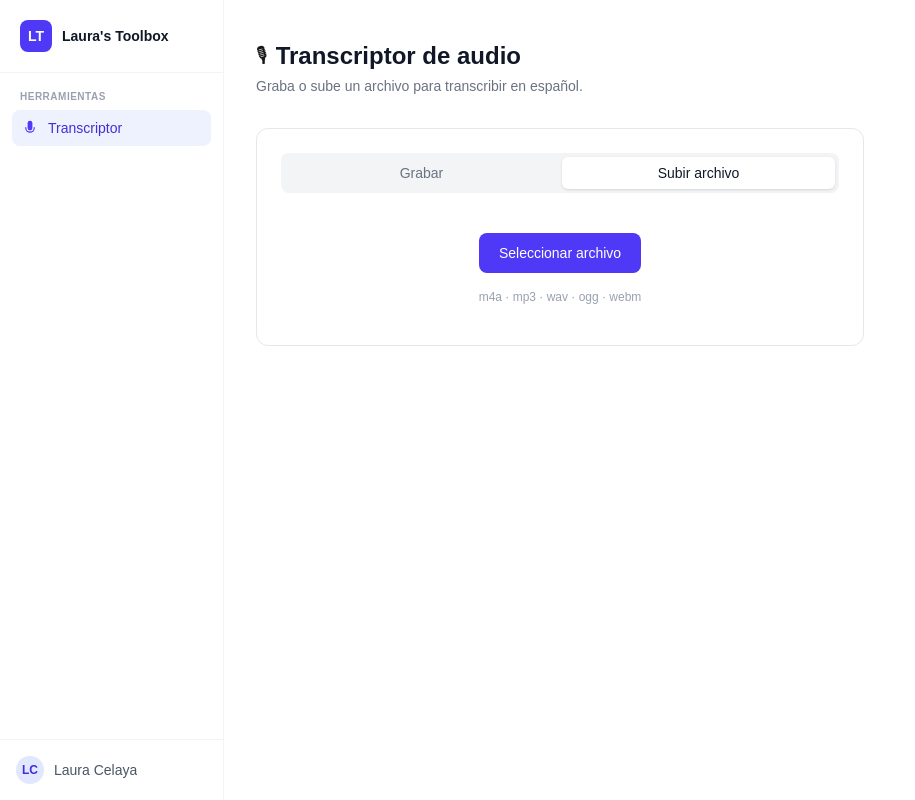
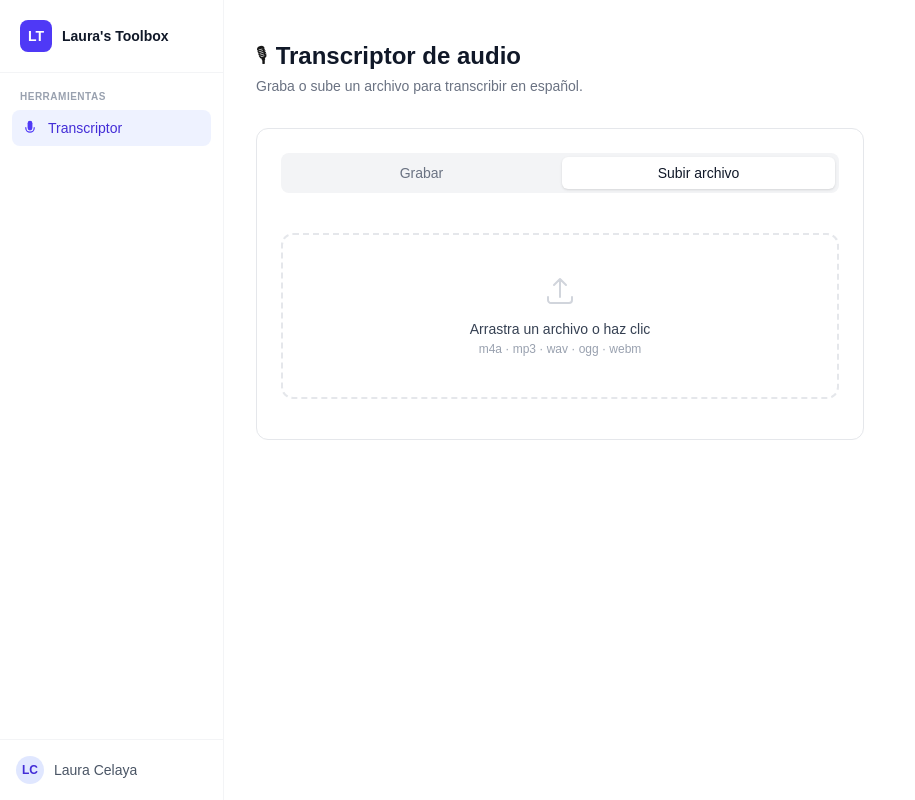
Before and after one commit to lcelaya1/lauras-toolbox, a Next.js app: page /audio in a window 1280 px wide. Both pictures are taken after a click on the button "Subir archivo". Shown: the whole page, without its empty margins (0-915 px from the left). Built offline with nearby package versions, Linux system fonts and the light colour scheme.

Commit message:
Add drag-and-drop to audio upload zone

```diff
--- a/app/(tools)/audio/page.tsx
+++ b/app/(tools)/audio/page.tsx
@@ -11,9 +11,12 @@ export default function AudioPage() {
   const [errorMsg, setErrorMsg] = useState("");
   const [copied, setCopied] = useState(false);
 
+  const [dragging, setDragging] = useState(false);
   const mediaRecorderRef = useRef<MediaRecorder | null>(null);
   const chunksRef = useRef<Blob[]>([]);
   const fileInputRef = useRef<HTMLInputElement>(null);
+
+  const busy = status === "recording" || status === "transcribing";
 
   async function transcribe(blob: Blob, filename: string) {
     setStatus("transcribing");
@@ -57,6 +60,14 @@ export default function AudioPage() {
     mediaRecorderRef.current?.stop();
   }
 
+  function handleDrop(e: React.DragEvent) {
+    e.preventDefault();
+    setDragging(false);
+    if (busy) return;
+    const file = e.dataTransfer.files[0];
+    if (file) transcribe(file, file.name);
+  }
+
   function handleFileChange(e: React.ChangeEvent<HTMLInputElement>) {
     const file = e.target.files?.[0];
     if (!file) return;
@@ -69,8 +80,6 @@ export default function AudioPage() {
     setCopied(true);
     setTimeout(() => setCopied(false), 2000);
   }
-
-  const busy = status === "recording" || status === "transcribing";
 
   return (
     <div className="px-8 py-10 max-w-2xl">
@@ -131,15 +140,30 @@ export default function AudioPage() {
             </>
           ) : (
             <>
-              <button
-                onClick={() => fileInputRef.current?.click()}
-                disabled={busy}
-                className="px-5 py-2.5 rounded-lg bg-indigo-600 hover:bg-indigo-500 text-white
-                  text-sm font-medium transition-colors disabled:opacity-40"
+              <div
+                onClick={() => !busy && fileInputRef.current?.click()}
+                onDragOver={(e) => { e.preventDefault(); if (!busy) setDragging(true); }}
+                onDragLeave={() => setDragging(false)}
+                onDrop={handleDrop}
+                className={`w-full rounded-xl border-2 border-dashed px-6 py-10 flex flex-col
+                  items-center gap-3 cursor-pointer transition-colors select-none
+                  ${dragging
+                    ? "border-indigo-400 bg-indigo-50"
+                    : "border-gray-200 hover:border-indigo-300 hover:bg-gray-50"}
+                  ${busy ? "opacity-40 pointer-events-none" : ""}`}
               >
-                Seleccionar archivo
-              </button>
-              <p className="text-xs text-gray-400">m4a · mp3 · wav · ogg · webm</p>
+                <svg viewBox="0 0 24 24" fill="none" stroke="currentColor" strokeWidth="1.5"
+                  className={`w-8 h-8 ${dragging ? "text-indigo-500" : "text-gray-300"}`}>
+                  <path strokeLinecap="round" strokeLinejoin="round"
+                    d="M3 16.5v2.25A2.25 2.25 0 005.25 21h13.5A2.25 2.25 0 0021 18.75V16.5m-13.5-9L12 3m0 0l4.5 4.5M12 3v13.5" />
+                </svg>
+                <div className="text-center">
+                  <p className="text-sm font-medium text-gray-700">
+                    {dragging ? "Suelta aquí" : "Arrastra un archivo o haz clic"}
+                  </p>
+                  <p className="text-xs text-gray-400 mt-0.5">m4a · mp3 · wav · ogg · webm</p>
+                </div>
+              </div>
               <input
                 ref={fileInputRef}
                 type="file"
```
